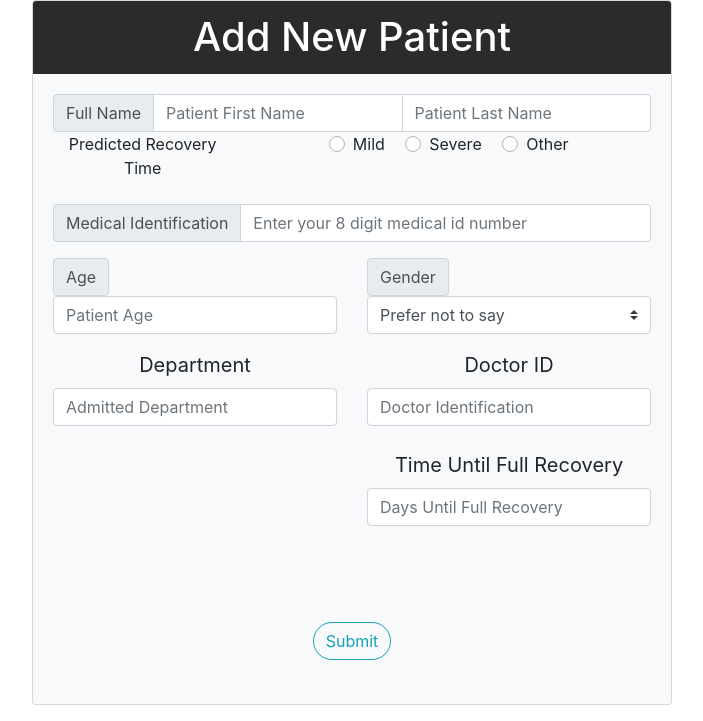
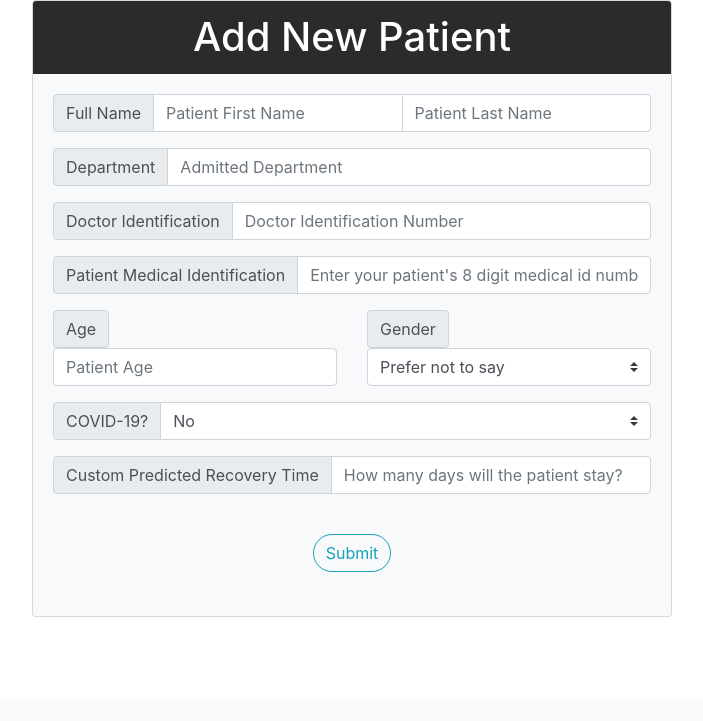
Before and after one commit to natelincyber/hospital_management_tool, a Flask app: page /see_patients/new_patient_form in a window 1280 px wide. Shown: the part 101-822 px from the top of the page, without its empty margins (288-991 px from the left). After the commit the page ends 718 px from the top, so only its background shows below. Run offline with Flask 2, Linux system fonts and the light colour scheme; some libraries are stand-ins or nearby versions.

Commit message:
modified:   Templates/new_patient_form.html

```diff
--- a/Templates/new_patient_form.html
+++ b/Templates/new_patient_form.html
@@ -40,29 +40,9 @@
                     aria-label="Patient Last Name"
                     />
                 </div>
-                <div class="form-group row">
-                    <label class="col-4">Predicted Recovery Time</label>
-                    <div class="col-8">
-                        <div class="custom-control custom-radio custom-control-inline">
-                            <input name="radio" id="radio_0" type="radio" class="custom-control-input" value="rabbit">
-                            <label for="radio_0" class="custom-control-label">Mild</label>
-                        </div>
-                        <div class="custom-control custom-radio custom-control-inline">
-                            <input name="radio" id="radio_1" type="radio" class="custom-control-input" value="duck">
-                            <label for="radio_1" class="custom-control-label">Severe</label>
-                        </div>
-                        <div class="custom-control custom-radio custom-control-inline">
-                            <input name="radio" id="radio_2" type="radio" class="custom-control-input" value="fish">
-                            <label for="radio_2" class="custom-control-label">Other</label>
-                        </div>
-                    </div>
-                </div>
-                <div class="input-group mb-3">
-                    <div class="input-group-prepend">
-                        <span class="input-group-text">Medical Identification</span>
-                    </div>
-                    <input type="text" class="form-control" placeholder="Enter your 8 digit medical id number" type="number" name="medID" id="medID" aria-label="Medical Identification Number">
-                </div>
+
+                <p>
+
                 <!--<div class="row">
                     <div class="col-6">
                         <label for='cureTime' class="lead"><b>Estimated Recovery Time</b></label>
@@ -75,6 +55,27 @@
                         aria-label="Enter the number of days until fully cured"
                         />
                     </div>-->
+                <div class="input-group mb-3">
+                    <div class="input-group-prepend">
+                        <span class="input-group-text">Department</span>
+                    </div>
+                    <input type="text" class="form-control" placeholder="Admitted Department" type="text" name="field" id="field" aria-label="Admitted Department">
+                </div>
+
+                <div class="input-group mb-3">
+                    <div class="input-group-prepend">
+                        <span class="input-group-text">Doctor Identification</span>
+                    </div>
+                    <input type="text" class="form-control" placeholder="Doctor Identification Number" type="text" name="doctorID" id="doctorID" aria-label="Doctor Identification Number">
+                </div>
+
+                <div class="input-group mb-3">
+                    <div class="input-group-prepend">
+                        <span class="input-group-text">Patient Medical Identification</span>
+                    </div>
+                    <input type="text" class="form-control" placeholder="Enter your patient's 8 digit medical id number" type="number" name="medID" id="medID" aria-label="Medical Identification Number">
+                </div>
+
                 <div class="form-group row">
                     <div class="col-6">
                         <div class="input-group-prepend">
@@ -101,45 +102,23 @@
                         </select>
                     </div>
                 </div>
-                <div class="row">
-                    <div class="col-6">
-                        <label for='field' class="lead"><b>Department</b></label>
-                        <input
-                            class="form-control"
-                            type="text"
-                            name='field'
-                            id='field'
-                            aria-label="Admitted Department"
-                            placeholder="Admitted Department"
-                        />
+
+                <div class="input-group mb-3">
+                    <div class="input-group-prepend">
+                        <span class="input-group-text">COVID-19?</span>
                     </div>
-                    <div class="col-6">
-                        <label for='doctorID' class="lead"><b>Doctor ID</b></label>
-                        <input
-                            class="form-control"
-                            type="number"
-                            name='doctorID'
-                            id='doctorID'
-                            value='Doctor ID'
-                            aria-label="Doctor ID"
-                            placeholder="Doctor Identification"
-                        />
-                        <br>
-                        <label for='cureTime' class="lead"><b>Time Until Full Recovery</b></label>
-                        <input
-                            class="form-control"
-                            type="number"
-                            name='cureTime'
-                            id='cureTime'
-                            value='Doctor ID'
-                            aria-label="Days Until Full Recovery"
-                            placeholder="Days Until Full Recovery"
-                        />
+                    <select class="custom-select" name="gender" id="gender">
+                        <option selected>No</option>
+                        <option value="1">Mild (7-day recovery period)</option>
+                        <option value="2">Severe (30-day recovery period)</option>
+                    </select>
+                </div>
+                <div class="input-group mb-3">
+                    <div class="input-group-prepend">
+                        <span class="input-group-text">Custom Predicted Recovery Time</span>
                     </div>
+                    <input type="text" class="form-control" placeholder="How many days will the patient stay?" type="number" name="cureTime" id="cureTime" aria-label="How many days will the patient stay?">
                 </div>
-                <br>
-                <br>
-                <br>
                 <button class="btn btn-outline-info rounded-pill my-4 mx-auto" type="submit" value="Submit">Submit</button>
             </div>
             </form>
```
